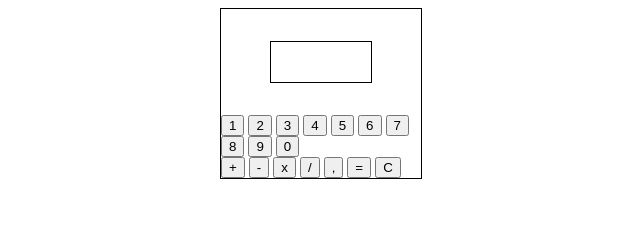
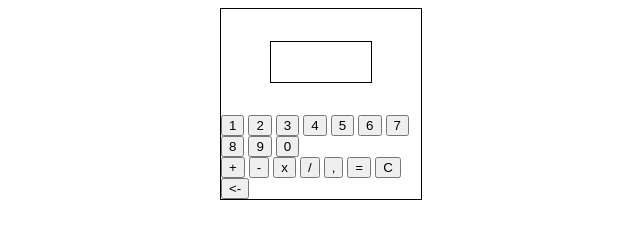
Before and after one commit to ToyHaynes/calculator, a plain HTML site: page index.html in a window 1280 px wide. Shown: the whole page, without its empty margins (319-959 px from the left). Drawn offline with Linux system fonts and the light colour scheme.

Commit message:
delete button added

```diff
--- a/index.html
+++ b/index.html
@@ -33,6 +33,7 @@
                 <button class="decimal-button" value=",">,</button>
                 <button class="equals-button">=</button>
                 <button class="clear-button">C</button>
+                <button class="delete-button"><-</button>
             </div>
         </div>
     </main>
```
